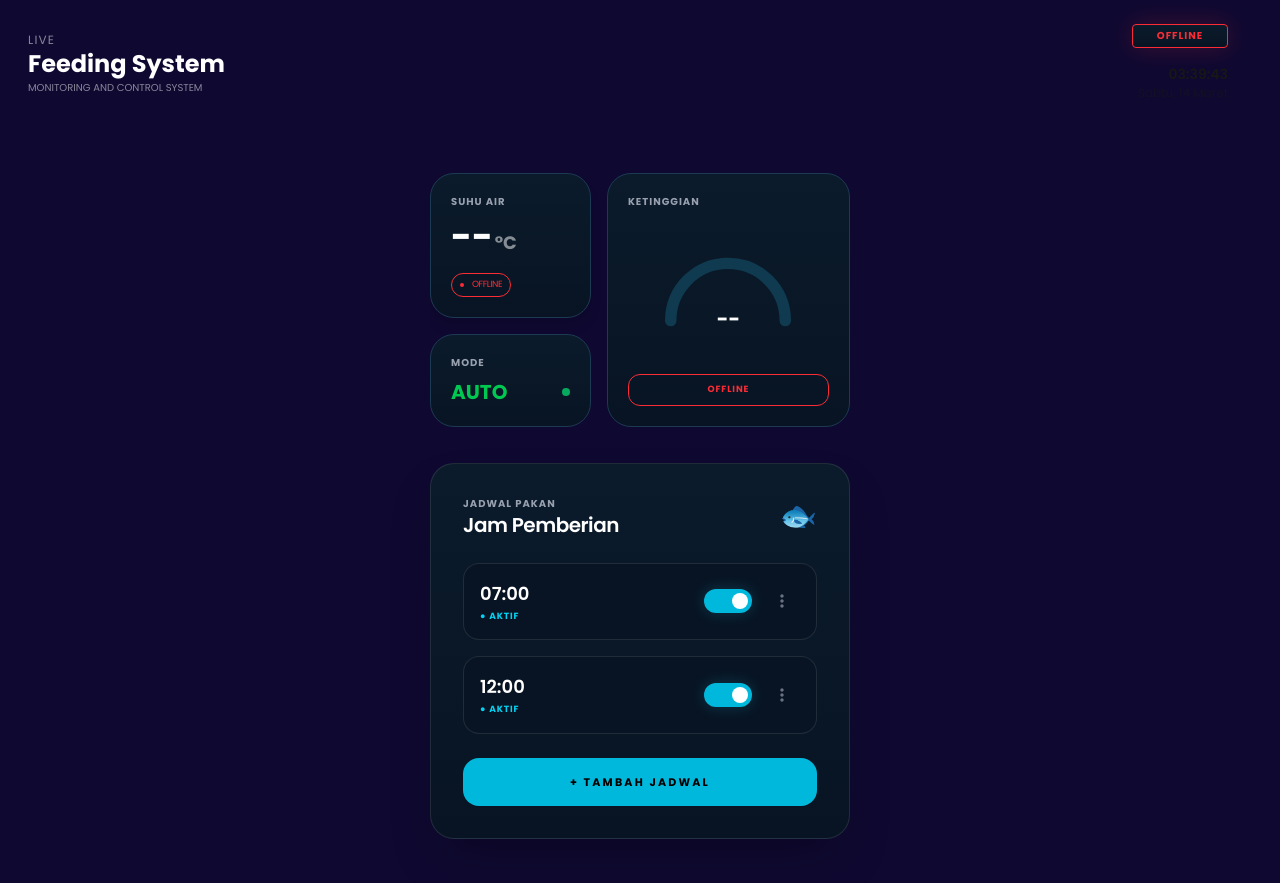
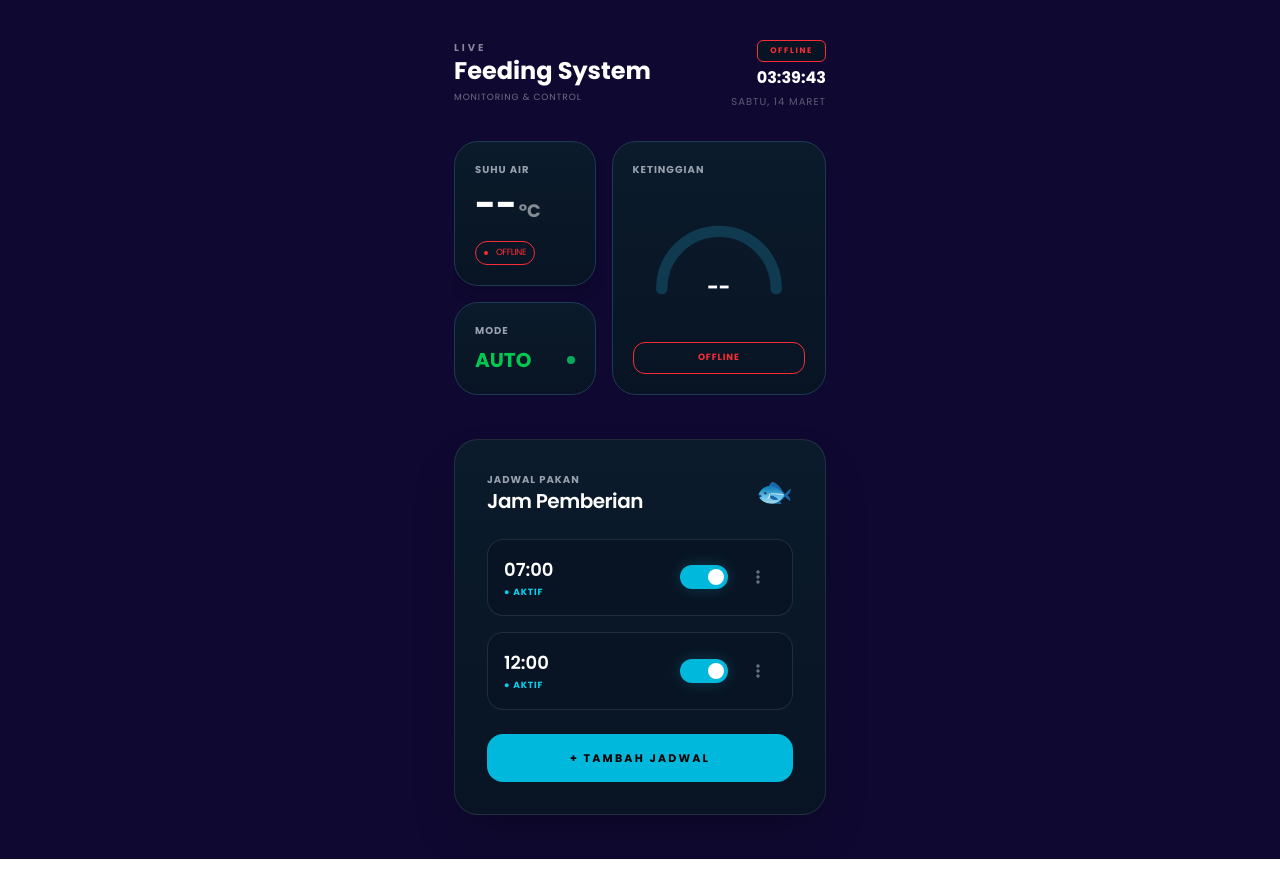
Before and after one commit to wwicaksonoo/feeding-system, a Next.js app: page / in a window 1280 px wide. After the commit the page ends 859 px from the top, so only its background shows below. Built offline with nearby package versions, Linux system fonts and the light colour scheme; no server answers; the database is empty.

Commit message:
anothr styling

```diff
--- a/src/app/page.js
+++ b/src/app/page.js
@@ -1,6 +1,5 @@
 "use client";
 import { useEffect, useState } from "react";
-
 import Clock from "@/components/clock";
 import FeedSchedule from "@/components/feed";
 import Stats from "@/components/stats";
@@ -13,10 +12,8 @@ export default function Home() {
   useEffect(() => {
     const fetchData = async () => {
       try {
-
         const res = await fetch("/api/sensor");
         const json = await res.json();
-
         if (json.status === "offline") {
           setIsOffline(true);
         } else {
@@ -27,29 +24,35 @@ export default function Home() {
         setIsOffline(true);
       }
     };
-
     fetchData();
     const interval = setInterval(fetchData, 5000);
     return () => clearInterval(interval);
   }, []);
 
   return (
-    <div className="min-h-screen bg-[#0f0931] ">
+    <div className="min-h-screen bg-[#0f0931] text-white overflow-x-hidden">
+
+      <div className="max-w-105 mx-auto flex flex-col min-h-screen">
+
+
+        <header className="flex justify-between items-start pt-10 px-6 mb-8">
           <div className="flex flex-col">
-        <div className="flex justify-between">
-          <div className="flex flex-col rounded-lg p-8 text-white relative right-1">
-            <span className="text-xs opacity-50 uppercase tracking-widest">Live</span>
-            <h1 className="font-bold text-2xl whitespace-nowrap">Feeding System</h1>
-            <span className="text-[10px] opacity-50 uppercase">Monitoring and Control System</span>
+            <span className="text-[10px] opacity-50 uppercase tracking-[0.3em] font-bold">Live</span>
+            <h1 className="font-bold text-2xl leading-none mt-1 whitespace-nowrap">
+              Feeding System
+            </h1>
+            <span className="text-[9px] opacity-40 uppercase tracking-widest mt-2">
+              Monitoring & Control
+            </span>
           </div>
 
-          <div className="p-8 flex text-right items-center text-sm">
+          <div className="flex items-start">
             <Clock isOffline={isOffline} />
           </div>
-        </div>
+        </header>
 
-        <div className="p-8">
 
+        <main className="px-6 space-y-10">
           <Stats
             level={data.water}
             temp={data.temp}
@@ -57,8 +60,13 @@ level={data.water}
             isAuto={isAuto}
             setIsAuto={setIsAuto}
           />
+
+
+          <div className="-mx-6">
+            <FeedSchedule isAuto={isAuto} />
           </div>
-        <FeedSchedule isAuto={isAuto} />
+        </main>
+
       </div>
     </div>
   );
--- a/src/components/clock.js
+++ b/src/components/clock.js
@@ -9,7 +9,6 @@ export default function Clock({ isOffline }) {
         const interval = setInterval(() => {
             setTime(new Date());
         }, 1000);
-
         return () => clearInterval(interval);
     }, []);
 
@@ -23,20 +22,30 @@ export default function Clock({ isOffline }) {
     const m = String(time.getMinutes()).padStart(2, "0");
     const s = String(time.getSeconds()).padStart(2, "0");
 
-    const clock = `${h}:${m}:${s}`;
+    return (
 
-    return (
-        <div className="py-2 relative right-5">
-<div className={`w-24 h-6 rounded bg-linear-to-b from-[#0b1b2b] to-[#081423] border shadow-[0_0_25px_rgba(0,200,255,0.08)] relative bottom-4 transition-all duration-300 flex items-center justify-center ${
-                isOffline ? "border-red-500 text-red-500 shadow-red-500/20" : "border-[#1c3a52] text-green-400"
+        <div className="flex flex-col items-end">
+
+
+            <div className={`px-3 py-1 rounded-md bg-[#081423] border transition-all duration-300 flex items-center justify-center mb-2 ${
+                isOffline
+                ? "border-red-500 text-red-500"
+                : "border-cyan-500/30 text-green-400"
             }`}>
-                <span className="text-[10px] font-bold tracking-widest uppercase">
+                <span className="text-[8px] font-black tracking-[0.2em] uppercase">
                     {isOffline ? "Offline" : "Connected"}
                 </span>
             </div>
 
-            <div className="text-md font-semibold tabular-nums text-right">{clock}</div>
-            <div className="text-[12px] opacity-50 text-right">{date}</div>
+
+            <div className="text-right">
+                <div className="text-md font-bold tabular-nums text-white leading-none">
+                    {h}:{m}:{s}
+                </div>
+                <div className="text-[10px] uppercase tracking-widest opacity-40 text-gray-300 mt-2">
+                    {date}
+                </div>
+            </div>
         </div>
     );
 }
--- a/src/components/stats.js
+++ b/src/components/stats.js
@@ -16,13 +16,12 @@ export default function Stats({ level, temp, isOffline, isAuto, setIsAuto }) {
     };
 
     return (
-        /* Gunakan mx-auto untuk center, hapus 'bottom-6' yang bikin floating */
-        <div className="flex gap-4 w-full max-w-[420px] mx-auto overflow-hidden">
 
-            {/* KOLOM KIRI: Suhu & Mode */}
+        <div className="flex gap-4 w-full max-w-105 mx-auto overflow-hidden">
+
             <div className="flex flex-col gap-4 w-[40%]">
 
-                {/* Card Suhu */}
+
                 <div className="p-5 rounded-3xl bg-linear-to-b from-[#0b1b2b] to-[#081423] border border-[#1c3a52] shadow-lg">
                     <p className="text-[10px] text-gray-400 tracking-widest uppercase font-bold whitespace-nowrap">Suhu Air</p>
                     <div className="text-4xl font-bold text-white mt-2">
@@ -38,7 +37,6 @@ export default function Stats({ level, temp, isOffline, isAuto, setIsAuto }) {
                     </div>
                 </div>
 
-                {/* Card Mode */}
                 <div
                     onClick={() => setIsAuto(!isAuto)}
                     className="p-5 rounded-3xl bg-linear-to-b from-[#0b1b2b] to-[#081423] border border-[#1c3a52] cursor-pointer hover:border-cyan-500/50 transition-all group"
@@ -61,7 +59,6 @@ export default function Stats({ level, temp, isOffline, isAuto, setIsAuto }) {
                 </div>
             </div>
 
-            {/* KOLOM KANAN: Ketinggian Air */}
             <div className="w-[60%] p-5 rounded-3xl bg-linear-to-b from-[#0b1b2b] to-[#081423] border border-[#1c3a52] flex flex-col items-center justify-between">
                 <p className="text-[10px] tracking-widest text-gray-400 uppercase font-bold self-start">Ketinggian</p>
 
```
Lines whose indentation alone changed are shown as unchanged.
